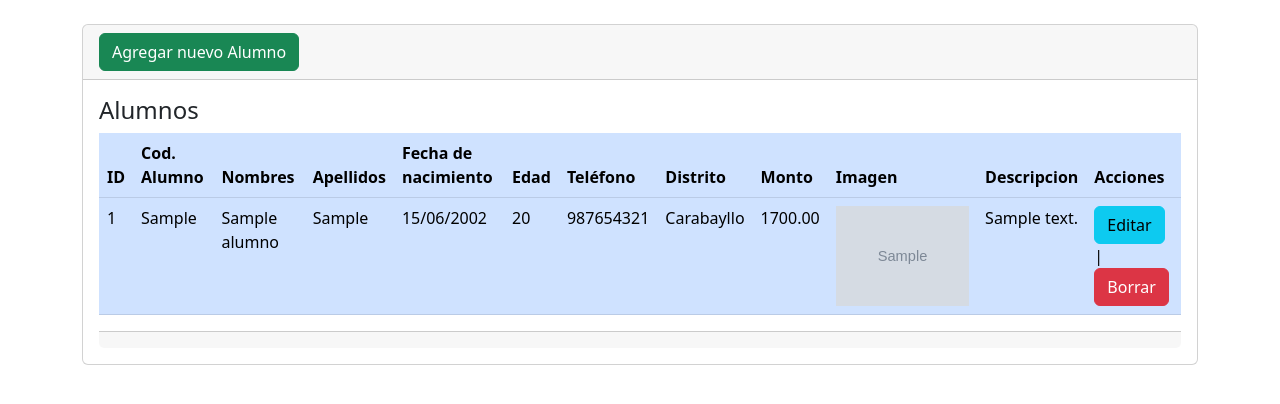
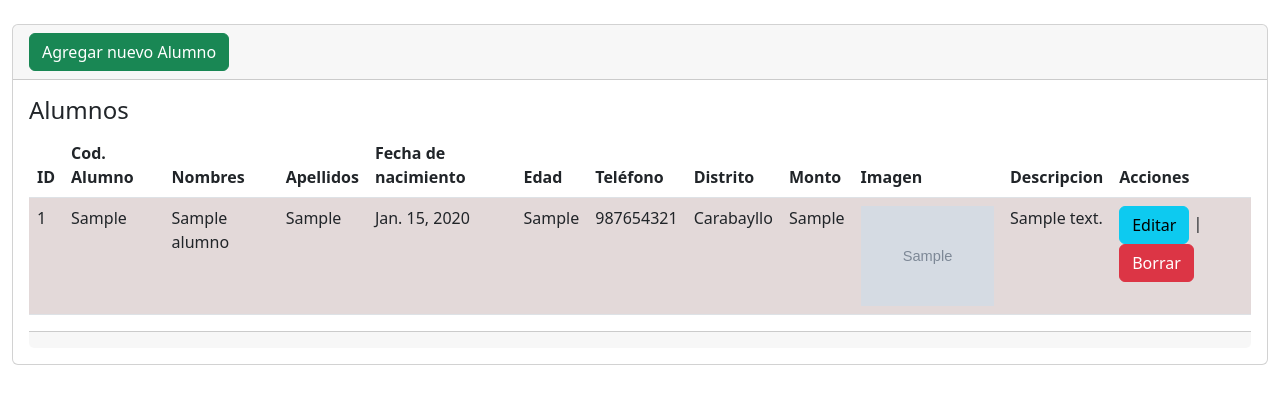
Before and after one commit to Arturituzx/webAlumnos, a Django app: page /alumnos in a window 1280 px wide. Shown: the part 56-460 px from the top of the page. Run offline with Django 4.2, Linux system fonts and the light colour scheme; tables that the repository leaves empty hold one stand-in row (values such as "Sample post"); grey boxes marked "Sample" are stand-in pictures.

Commit message:
nuevos cambios 2

```diff
--- a/alumnos/models.py
+++ b/alumnos/models.py
@@ -9,6 +9,9 @@ class Alumno(models.Model):
     Apellido = models.CharField(max_length=100, verbose_name='Apellido')
     imagen = models.ImageField(upload_to='imagenes/',verbose_name='Imagen', null=True)
     descripcion = models.TextField(verbose_name='Descripcion', null=True)
+    edad = models.CharField(max_length=10, verbose_name='Edad', null=True)
+    monto = models.CharField(max_length=1000000, verbose_name='Monto', null=True)
+    fechaNacimiento = models.DateField(verbose_name='Fecha Nacimiento' ,null=True, blank=True)
     def __str__(self):
         fila = "Nombre: " + self.nombres + " - " + " Apellido: " + self.Apellido
         return fila
--- /dev/null
+++ b/alumnos/static/css/styles.css
@@ -0,0 +1,3 @@
+.background-w{
+ background-color: rgb(227, 217, 217) !important;
+}
--- a/alumnos/templates/alumnos/index.html
+++ b/alumnos/templates/alumnos/index.html
@@ -7,12 +7,14 @@
 <div class="card">
     <div class="card-header">
         <a name="" id="" class="btn btn-success" href="{% url 'crear' %}" role="button">Agregar nuevo Alumno</a>
+
     </div>
+
     <div class="card-body">
         <h4 class="card-title">Alumnos</h4>
 
         <div class="table-responsive">
-            <table class="table table-primary">
+            <table class="table">
                 <thead>
                     <tr>
                         <th scope="col">ID</th>
@@ -29,23 +31,26 @@
                         <th scope="col">Acciones</th>
                     </tr>
                 </thead>
-                <tbody>
+                <tbody class="background-w">
                     {% for alumno in alumnos %}
                     <tr>
                         <td>{{ alumno.id }}</td>
                         <td>{{ alumno.codAlumno }}</td>
                         <td>{{ alumno.nombres}}</td>
                         <td>{{ alumno.Apellido}}</td>
-                        <td>15/06/2002</td>
-                        <td>20</td>
+                        <td>{{ alumno.fechaNacimiento }}</td>
+                        <td>{{ alumno.edad }}</td>
                         <td>987654321</td>
                         <td>Carabayllo</td>
-                        <td>1700.00</td>
+                        <td>{{ alumno.monto }}</td>
                         <td><img src="{{ alumno.imagen.url }}" height="100" /></td>
                         <td>{{ alumno.descripcion }}</td>
-                        <td>  <a name="" id="" class="btn btn-info" href="{% url 'editar' alumno.id %}" role="button">Editar</a>
-                             |
-                              <a name="" id="" class="btn btn-danger" href="{% url 'eliminar' alumno.id %}" role="button">Borrar</a> </td>
+                        <td>
+                                <a name="" id="" class="btn btn-info" href="{% url 'editar' alumno.id %}" role="button">Editar</a>
+                                |
+                                <a name="" id="" class="btn btn-danger" href="{% url 'eliminar' alumno.id %}" role="button">Borrar</a> </td>
+
+
                     </tr>
                     {% endfor %}
                 </tbody>
--- a/alumnos/templates/base.html
+++ b/alumnos/templates/base.html
@@ -11,6 +11,7 @@
   <!-- Bootstrap CSS v5.2.1 -->
   <link href="https://cdn.jsdelivr.net/npm/bootstrap@5.2.1/dist/css/bootstrap.min.css" rel="stylesheet"
     integrity="sha384-iYQeCzEYFbKjA/T2uDLTpkwGzCiq6soy8tYaI1GyVh/UjpbCx/TYkiZhlZB6+fzT" crossorigin="anonymous">
+    <link rel="stylesheet" type="text/css" href="{% static 'css/styles.css' %} ">
 
 </head>
 
@@ -25,7 +26,7 @@
     </nav>
 
 
-    <div class="container">
+    <div class="container-fluid">
         <div class="row">
             <div class="col-12">
             </br>
```
Also changed, not shown: alumnos/migrations/0002_alumno_edad.py (added), alumnos/migrations/0003_alumno_monto.py (added), alumnos/migrations/0004_alumno_fechanacimiento.py (added), alumnos/migrations/0005_alter_alumno_fechanacimiento.py (added), imagenes/Captura_de_pantalla_2023-03-26_180828.png (added), imagenes/Captura_de_pantalla_2023-04-03_124029.png (added), imagenes/Captura_de_pantalla_2023-04-03_125205.png (added), package-lock.json (added).
